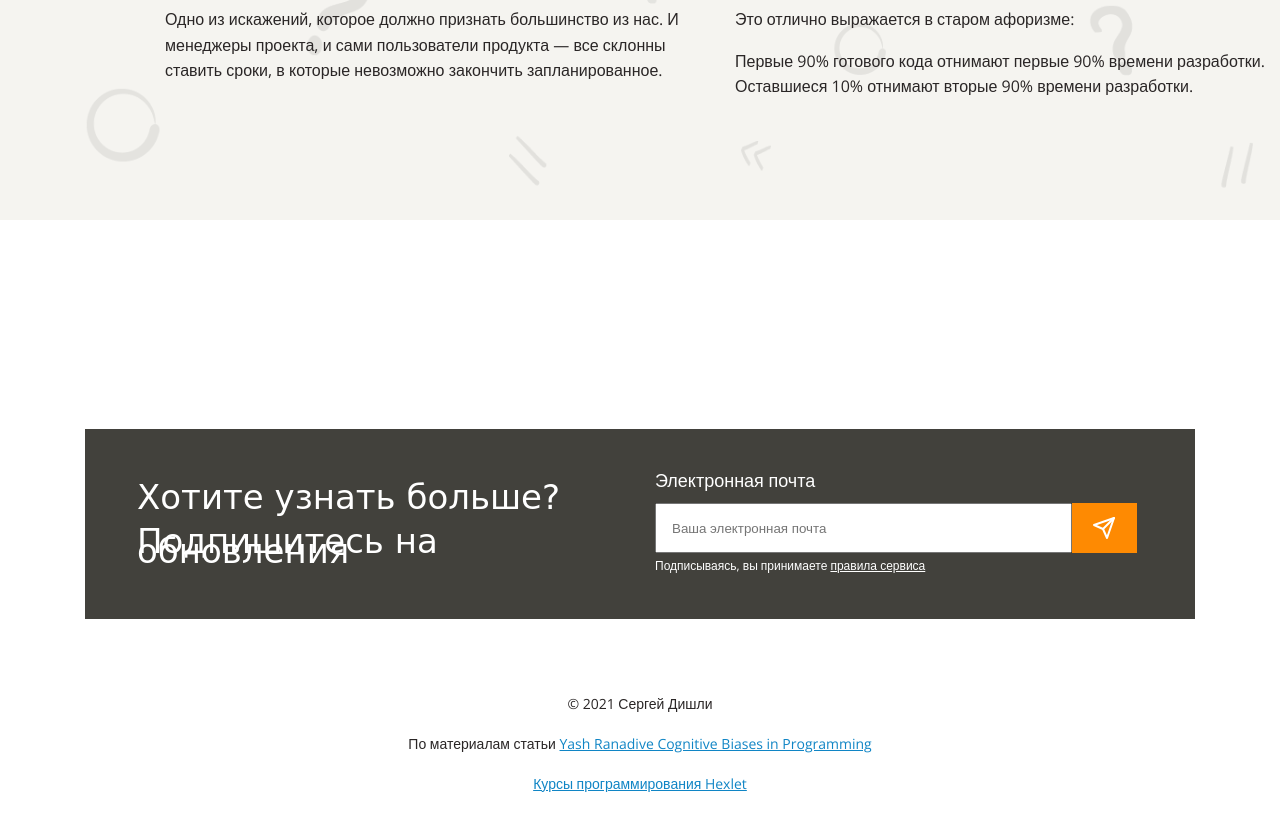
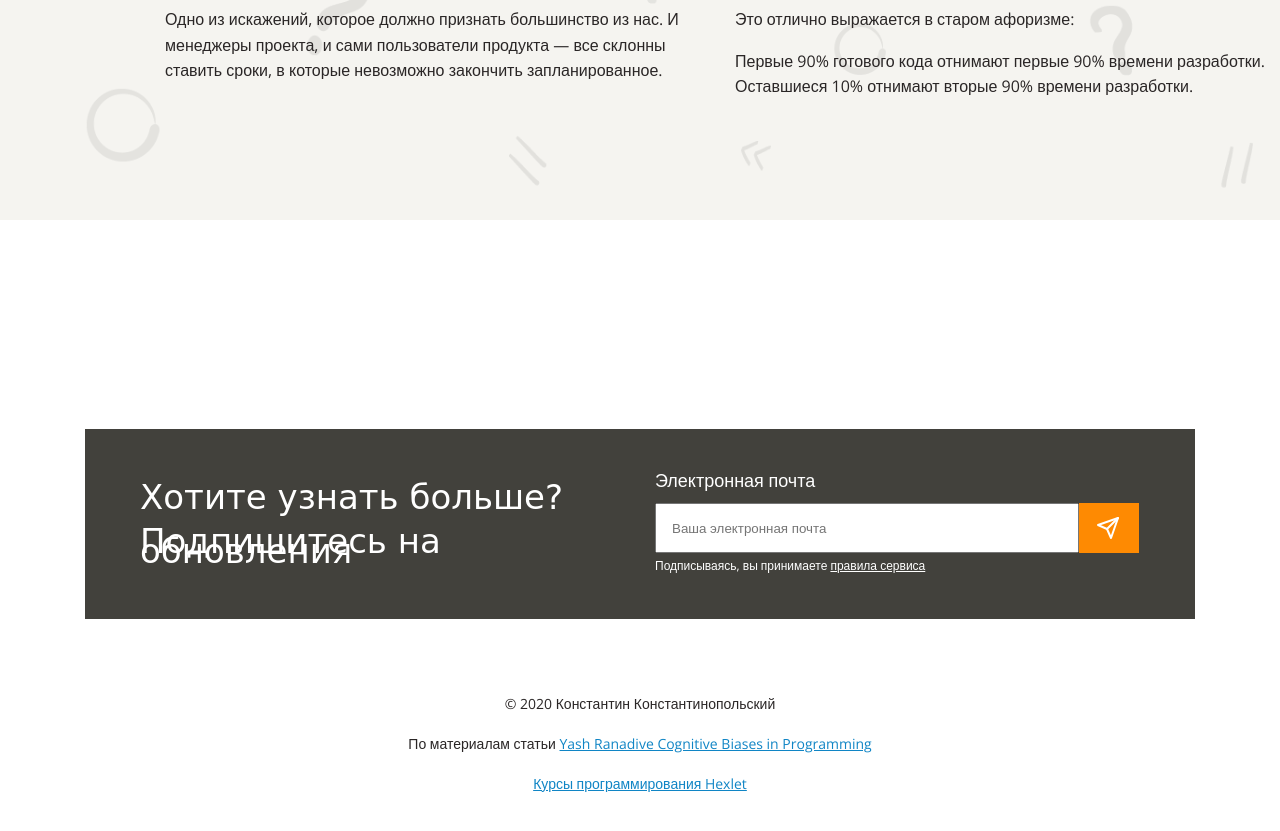
Before and after one commit to sergeiwerty/layout-designer-project-lvl1, a website: page src/index.html in a window 1280 px wide. Shown: the part 7216-8047 px from the top of the page. Drawn offline with nearby package versions, Linux system fonts and the light colour scheme; a web font is replaced by a local one.

Commit message:
screenshot fix 14

```diff
--- a/src/index.html
+++ b/src/index.html
@@ -350,7 +350,7 @@
         </div>
       </form>
       <div class="site-info">
-        <p class="copyright-text">© 2021 Сергей Дишли</p>
+        <p class="copyright-text">© 2020 Константин Константинопольский</p>
         <p class="site-sources">
           По материалам статьи
           <a
--- a/src/styles/style.css
+++ b/src/styles/style.css
@@ -495,7 +495,7 @@ h4,
 
 .column-text {
   box-sizing: border-box;
-  padding-left: 52px;
+  padding-left: 55px;
 
   font-size: 34px;
   font-family: "Neucha", cursive;
@@ -514,13 +514,13 @@ h4,
 .input-wrapper {
   display: flex;
 
-  width: 482px;
+  width: 484px;
 }
 
 .email-submit {
   position: relative;
 
-  width: 80px;
+  width: 73px;
   height: 50px;
 
   background-color: var(--primary-color);
```
